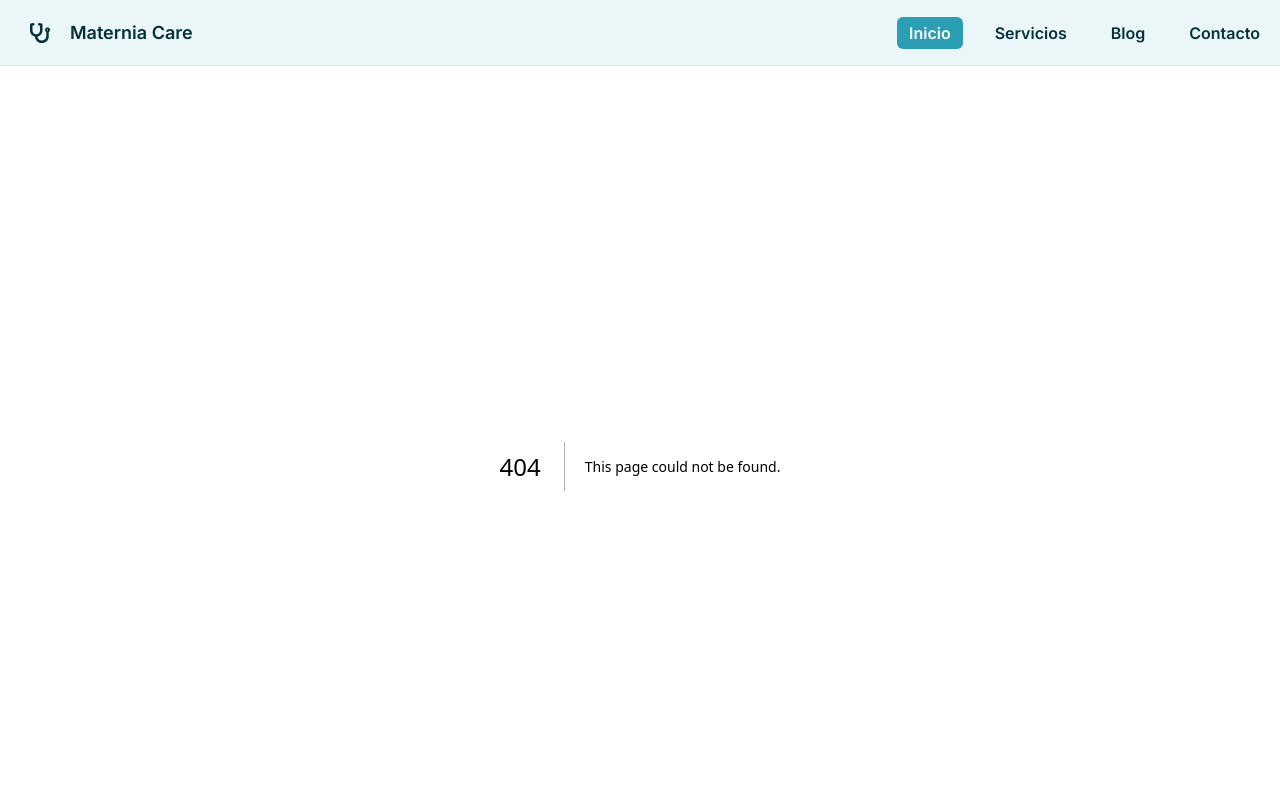
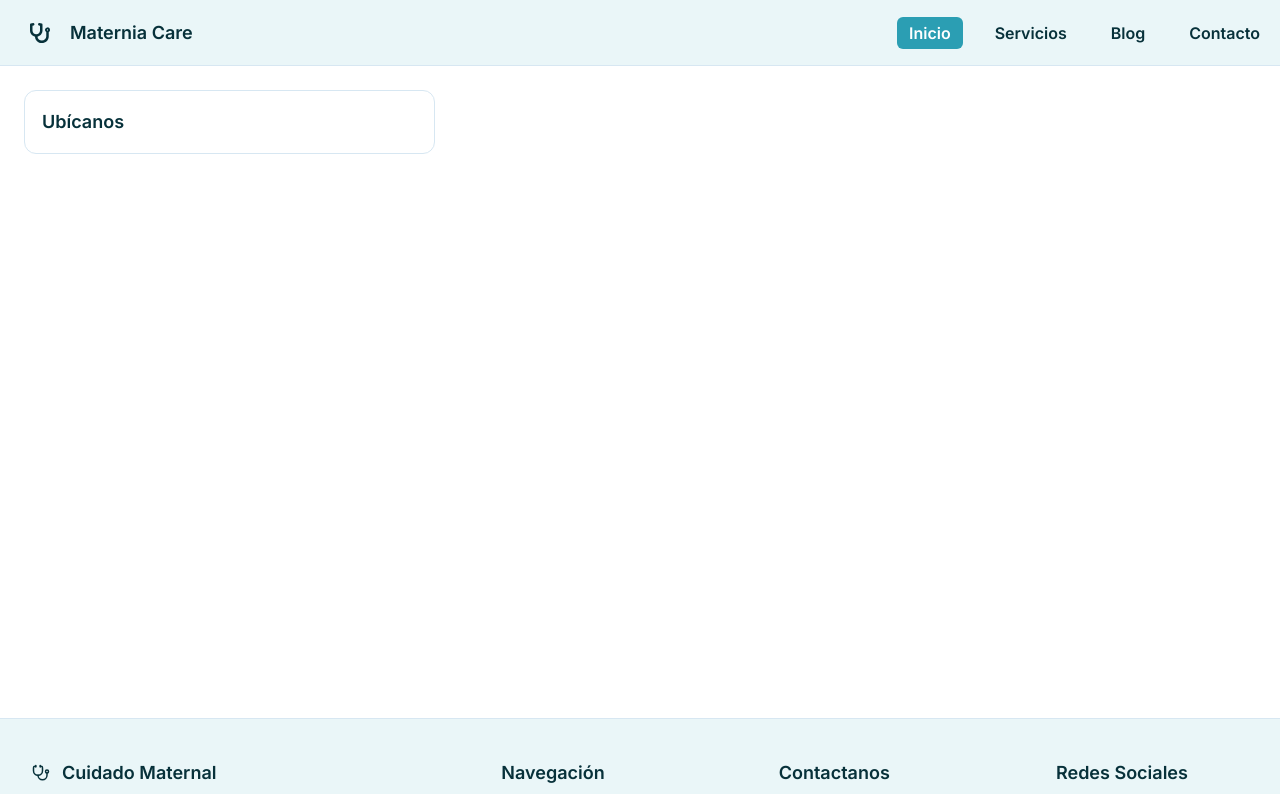
Before and after one commit to Laszlo-Caballero/obstetricia-landing, a Next.js app: page /ubicanos in a window 1280 px wide. Before the commit this address had no page. Shown: the top 794 px of the page. Built offline with nearby package versions, Linux system fonts and the light colour scheme.

Commit message:
Agregar componente CardMap y actualizar la página de contacto para mejorar la gestión de ubicación. Actualizar dependencias en package.json y package-lock.json.

```diff
--- a/package.json
+++ b/package.json
@@ -15,6 +15,7 @@
     "date-fns": "^4.1.0",
     "next": "15.5.2",
     "react": "19.1.0",
+    "react-day-picker": "^9.9.0",
     "react-dom": "19.1.0",
     "react-icons": "^5.5.0",
     "tailwind-merge": "^3.3.1"
--- a/src/app/contacto/page.tsx
+++ b/src/app/contacto/page.tsx
@@ -10,6 +10,8 @@ import { LuMapPin } from "react-icons/lu";
 import { LuClock } from "react-icons/lu";
 import { TbPhoneCall } from "react-icons/tb";
 import { BsCalendarEvent } from "react-icons/bs";
+import Intro from "@/components/ui/card-services/CardMap";
+import CardMap from "@/components/ui/card-services/CardMap";
 
 export default function page() {
   return (
@@ -132,6 +134,10 @@ export default function page() {
                 description=" 123 Care Ave, Suite 200"
               />
             </div>
+            <div className="border border-bordeColumn rounded-xl w-full h-[270px] mt-2">
+              <CardMap />
+            </div>
+
             <div className=" flex flex-col py-3 gap-3">
               <button
                 type="submit"
--- a/src/app/servicios/page.tsx
+++ b/src/app/servicios/page.tsx
@@ -174,6 +174,7 @@ export default function page() {
               </button>
             </form>
           </div>
+
           <section className="ml-4 py-[24px] pr-[24px] pl-[16px] border border-bordeColumn rounded-xl w-1/3">
             <h1 className="text-lg text-blackBluee px-[17px] font-bold">
               ¿Necesita Orientación?
--- /dev/null
+++ b/src/app/ubicanos/page.tsx
@@ -0,0 +1,15 @@
+import React from "react";
+
+export default function page() {
+  return (
+    <section className="w-full h-[652px] ">
+      <div className="px-[24px] py-[24px] flex flex-row">
+        <div className="border border-bordeColumn rounded-xl w-1/3">
+          <h1 className="font-semibold text-blackBluee text-lg py-[17px] pl-[17px]">
+            Ubícanos
+          </h1>
+        </div>
+      </div>
+    </section>
+  );
+}
--- /dev/null
+++ b/src/components/ui/card-services/CardCalendared.tsx
@@ -0,0 +1,21 @@
+"use client";
+import React from "react";
+import { useState } from "react";
+import { DayPicker } from "react-day-picker";
+import "react-day-picker/style.css";
+
+export default function CardCalendared() {
+  const [selected, setSelected] = useState<Date>();
+
+  return (
+    <DayPicker
+      animate
+      mode="single"
+      selected={selected}
+      onSelect={setSelected}
+      footer={
+        selected ? `Selected: ${selected.toLocaleDateString()}` : "Pick a day."
+      }
+    />
+  );
+}
--- /dev/null
+++ b/src/components/ui/card-services/CardMap.tsx
@@ -0,0 +1,25 @@
+"use client";
+import { useState } from "react";
+import {
+  APIProvider,
+  Map,
+  AdvancedMarker,
+  Pin,
+} from "@vis.gl/react-google-maps";
+
+export default function CardMap() {
+  const position = { lat: 53.54, lng: 10 };
+  const [open, setOpen] = useState(false);
+
+  return (
+    <APIProvider apiKey={process.env.NEXT_PUBLIC_API_KEY || ""}>
+      <div className="w-full h-[270px]">
+        <Map zoom={9} center={position} mapId="e4ce84c3f2e1437a">
+          <AdvancedMarker position={position} onClick={() => setOpen(true)}>
+            <Pin background={"red"} borderColor={"red"} glyphColor={"red"} />
+          </AdvancedMarker>
+        </Map>
+      </div>
+    </APIProvider>
+  );
+}
```
Also changed, not shown: 1 other file (tests, documents, lock files or other folders).
